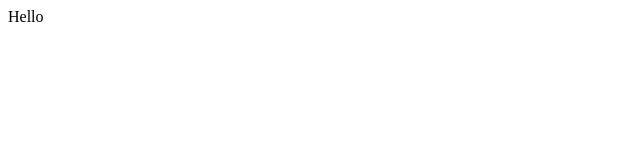
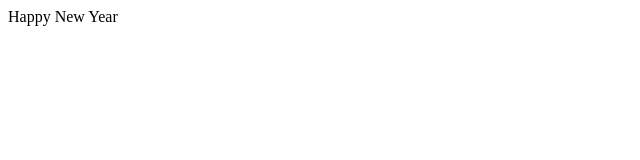
Before and after one commit to bissawjit18/new-year, a plain HTML site: page index.html in a window 1280 px wide. Shown: the full height of the page, 0-640 px from the left. Drawn offline with Linux system fonts and the light colour scheme.

Commit message:
added Happy New Year

```diff
--- a/index.html
+++ b/index.html
@@ -6,6 +6,6 @@
     <title>New Year</title>
 </head>
 <body>
-    Hello
+    Happy New Year
 </body>
 </html>
```
